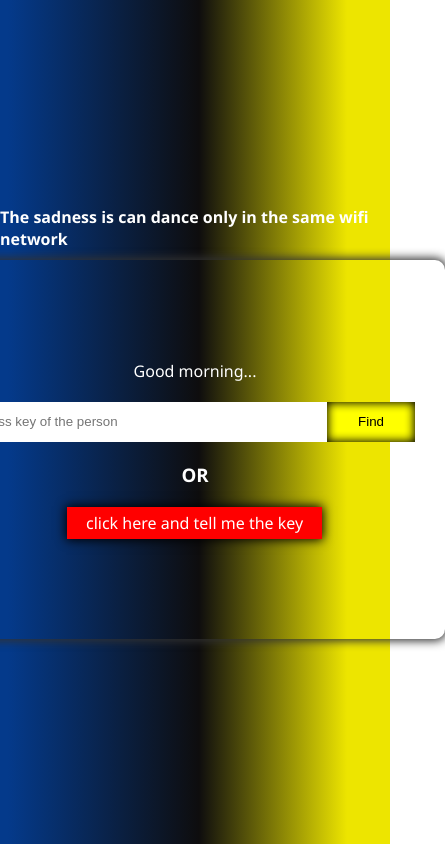
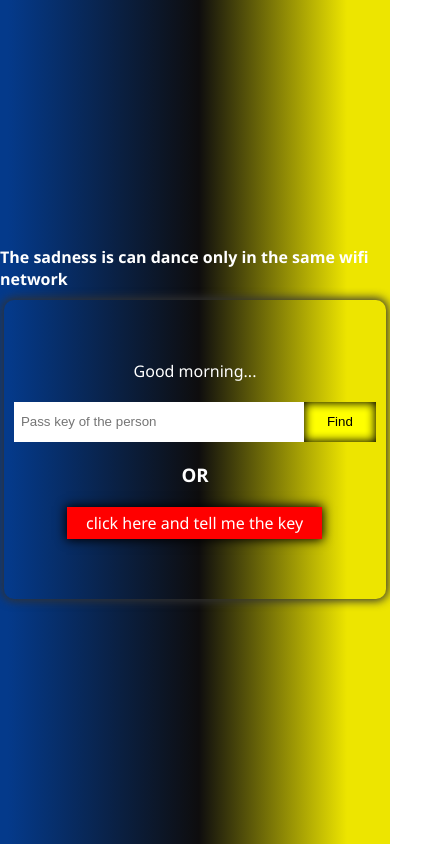
Before and after one commit to shivprakashh/liveapp, a website: page public/index.html in a window 390 px wide. Shown: the whole page, 445 px wide, since content can reach past the window. Drawn offline with nearby package versions, Linux system fonts and the light colour scheme; no server answers.

Commit message:
successful3

```diff
--- a/public/index.html
+++ b/public/index.html
@@ -18,10 +18,10 @@
         font-family: 'Segoe UI', Tahoma, Geneva, Verdana, sans-serif;
     }
     .parent {
-        width: 100vw;
+        width: 100%;
         background: rgb(4,58,139);
         background: linear-gradient(90deg, rgba(4,58,139,1) 2%, rgba(14,13,14,1) 51%, rgba(237,229,0,1) 89%);
-        height: 100vh;
+        height: 100%;
         display: flex;
         justify-content: center;
         align-items: center;
@@ -42,7 +42,7 @@
         gap: 20px;
         box-shadow: 0px 0px 10px 2px rgb(50, 50, 50);
         color: white;
-        padding: 100px 30px;
+        padding: 10px 10px;
     }
     .search-con {
         display: flex;
@@ -113,6 +113,15 @@
         transform: scaleX(-1);
         background-color: white;
     }
+    @media (max-width: 800px) {
+.con{
+    width:98%;
+    height:auto;
+    padding:60px 10px;
+
+
+}
+}
 </style>
 <body>
     <div class="parent">
```
